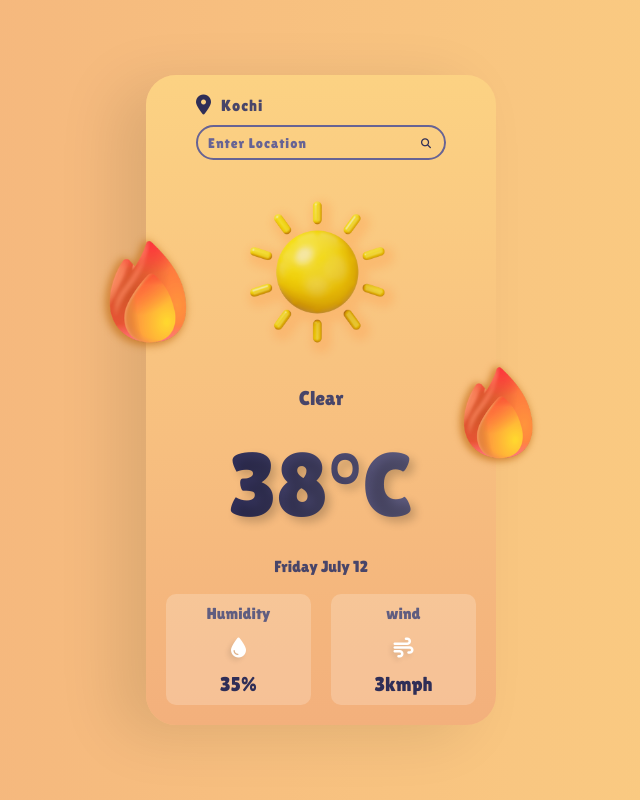
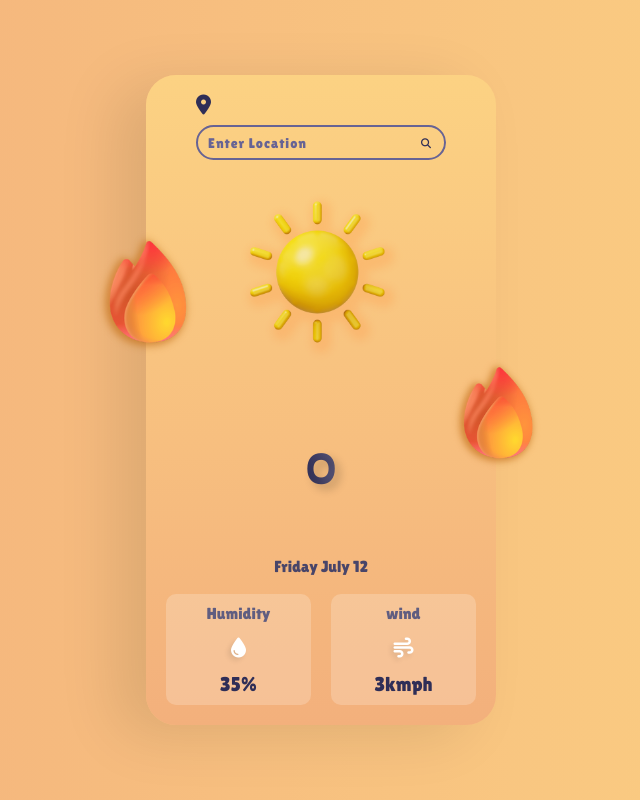
Before and after one commit to sreehhari/weather, a React (Vite) app: page / in a window 1280 px wide. Shown: the whole page, without its empty margins (319-959 px from the left). Built offline with nearby package versions, Linux system fonts and the light colour scheme.

Commit message:
api working and ui components updating

```diff
--- a/src/Components/WeatherApp.jsx
+++ b/src/Components/WeatherApp.jsx
@@ -5,13 +5,27 @@ import snowy from '../assets/images/snowy.png'
 import { useState } from 'react'
 
 
+
 const WeatherApp = () => {
+
     const[data,setData]=useState({})
+    const[city,setCity]=useState('')
     const api_key='e3cbfb4d5977e0836d2d9620549fb036'
-    const city='London'
+    const handleInputChnage =(e)=>{
+        setCity(e.target.value)
+    }
     const search=async()=>{
-        const url=`https://api.openweathermap.org/data/2.5/weather?q=${city}&appid=${api_key}`
+        const url=`https://api.openweathermap.org/data/2.5/weather?q=${city}&units=Metric&appid=${api_key}`
         const res= await fetch(url)
+        const searchData=await res.json()
+        console.log(searchData)
+        setData(searchData)
+    }
+
+    const keyPress=(e)=>{
+        if(e.key=='Enter'){
+            search()
+        }
     }
   return (
     <div className='container'>
@@ -19,17 +33,17 @@ const WeatherApp = () => {
             <div className="search">
                 <div className="search-top">
                     <i className="fa-solid fa-location-dot"></i>
-                    <div className="location">Kochi</div>
+                    <div className="location">{data.name}</div>
                 </div>
                 <div className="search-bar">
-                    <input type="text" placeholder="Enter Location" />
-                    <i className="fa-solid fa-magnifying-glass"></i>
+                    <input type="text" placeholder="Enter Location" value={city} onChange={handleInputChnage} onKeyDown={keyPress} />
+                    <i className="fa-solid fa-magnifying-glass" onClick={search}></i>
                 </div>
             </div>
             <div className="weather">
                 <img src={sunny} alt="sunny" />
-                <div className="weather-type">Clear</div>
-                <div className="temp">38°C</div>
+                <div className="weather-type">{data.weather ? data.weather[0].main : null }</div>
+                <div className="temp">{data.main ? `${Math.floor(data.main.temp)}C` : null}°</div>
 
             </div>
             <div className="weather-date">
```
